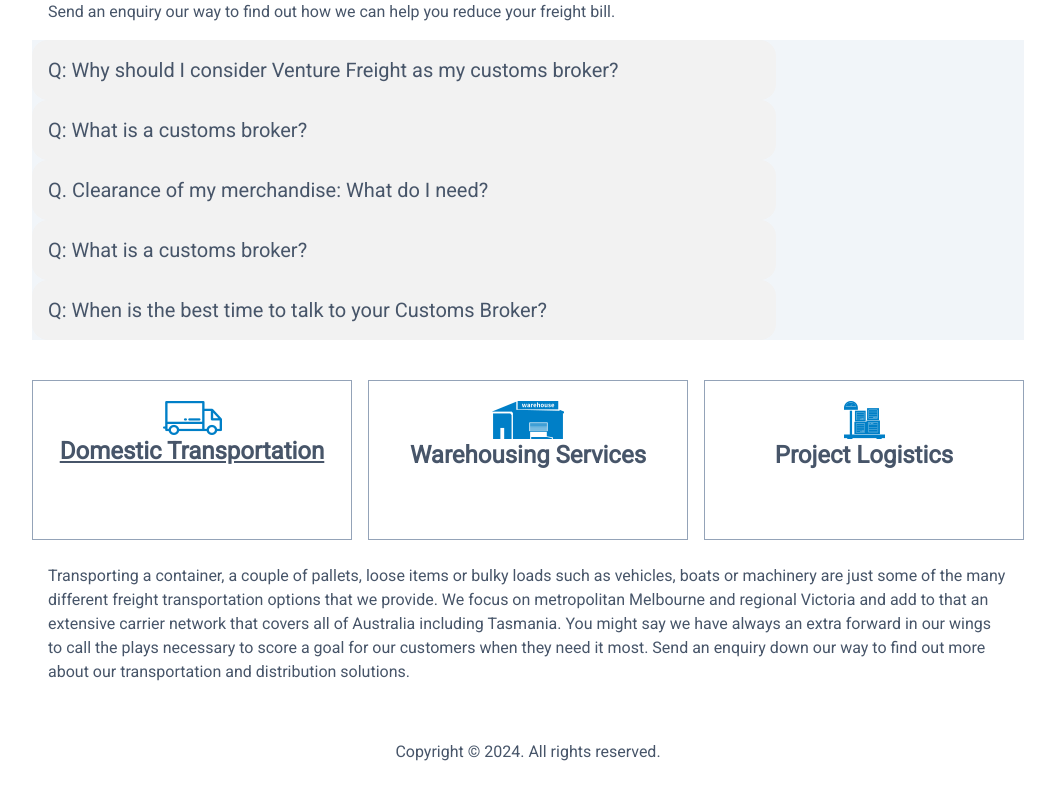
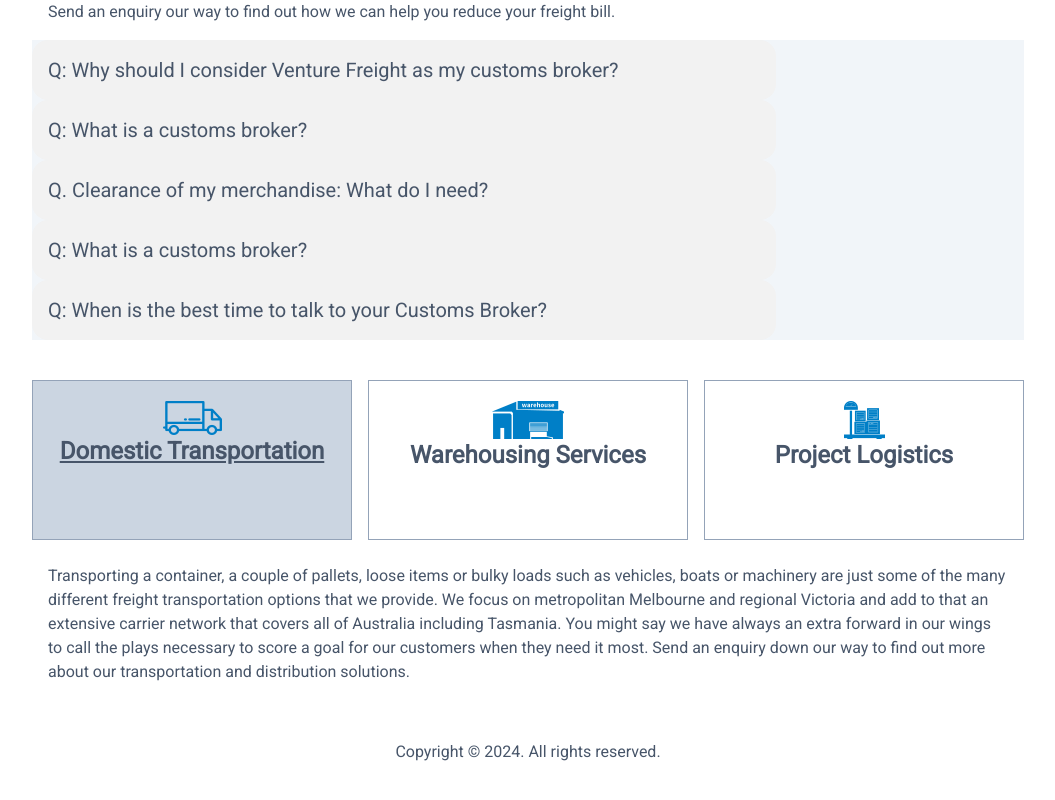
Before and after one commit to jomerventolero/venturefreightau, a Next.js app: page /services in a window 1280 px wide. Shown: the part 1824-2624 px from the top of the page, without its empty margins (112-1167 px from the left). Built offline with nearby package versions, Linux system fonts and the light colour scheme; what tw-elements would draw is missing.

Commit message:
Update Services when clicked

```diff
--- a/src/components/ServicesCard/index.js
+++ b/src/components/ServicesCard/index.js
@@ -146,15 +146,15 @@
         }}
         className="bg-white flex flex-row justify-center items-center align-middle"
       >
-        <div className={`${domestic ? "border-blue-500 border" : ""} cursor-pointer flex flex-col sm:w-80 sm:h-40 w-20 h-20 p-5 m-2 border-[1px] border-slate-400 items-center `} onClick={() => {setdomestic(!domestic), setwarehousing(false), setproject(false)}}>
+        <div className={`${domestic ? "bg-slate-300" : ""} cursor-pointer flex flex-col sm:w-80 sm:h-40 w-20 h-20 p-5 m-2 border-[1px] border-slate-400 items-center `} onClick={() => {setdomestic(!domestic), setwarehousing(false), setproject(false)}}>
           <Image src="/icons/domestic-transportation.png" alt="domestic-transportation" width={59} height={34} className="self-center"/>
           <h1 className={`text-2xl font-bold ${domestic ? "underline" : ""} hidden sm:block`}>Domestic Transportation</h1>
         </div>
-        <div className={`${warehousing ? "border-blue-500 border-2" : ""} cursor-pointer flex flex-col sm:w-80 sm:h-40 w-20 h-20 p-5 m-2 border-[1px] border-slate-400 items-center ${warehousing ? "border-blue-500" : ""}`} onClick={() => {setwarehousing(!warehousing), setdomestic(false), setproject(false)}}>
+        <div className={`${warehousing ? "bg-slate-300" : ""} cursor-pointer flex flex-col sm:w-80 sm:h-40 w-20 h-20 p-5 m-2 border-[1px] border-slate-400 items-center ${warehousing ? "border-blue-500" : ""}`} onClick={() => {setwarehousing(!warehousing), setdomestic(false), setproject(false)}}>
           <Image src="/icons/warehousing-services.png" alt="warehousing-services" width={72} height={38} className="self-center"/>
           <h1 className={`text-2xl font-bold ${warehousing ? "underline" : ""} hidden sm:block`}>Warehousing Services</h1>
         </div>
-        <div className={`${project ? "border-blue-500 border-2" : ""} cursor-pointer flex flex-col sm:w-80 sm:h-40 w-20 h-20 p-5 m-2 border-[1px] border-slate-400 items-center ${project ? "border-blue-500" : ""}`} onClick={() => {setproject(!project), setdomestic(false), setwarehousing(false)}}>
+        <div className={`${project ? "bg-slate-300" : ""} cursor-pointer flex flex-col sm:w-80 sm:h-40 w-20 h-20 p-5 m-2 border-[1px] border-slate-400 items-center ${project ? "border-blue-500" : ""}`} onClick={() => {setproject(!project), setdomestic(false), setwarehousing(false)}}>
           <Image src="/icons/project-logistics.png" alt="project-logistics" width={41} height={38} className="self-center"/>
           <h1 className={`text-2xl font-bold ${project ? "underline" : ""} hidden sm:block`}>Project Logistics</h1>
         </div>
```
Also changed, not shown: src/app/globals.css (line endings or trailing spaces).
